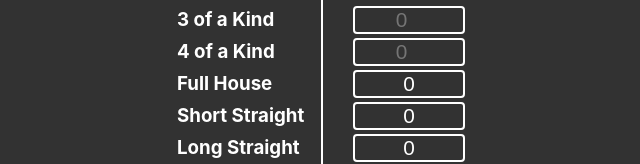
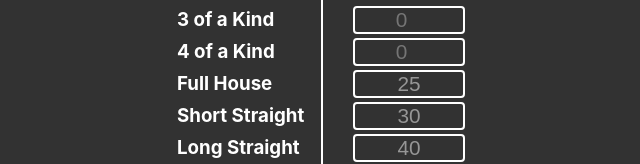
Before and after one commit to alexthehaszard/yahtzee-scorecard, a React (Create React App) app: page /play in a window 1280 px wide. Shown: the part 632-796 px from the top of the page, without its empty margins (319-959 px from the left). Built offline with nearby package versions, Linux system fonts and the light colour scheme.

Commit message:
accessibility changes and placeholder value for binary inputs

```diff
--- a/src/components/scorecard/BinaryInput.jsx
+++ b/src/components/scorecard/BinaryInput.jsx
@@ -6,11 +6,12 @@ export const BinaryInput = (props) => {
       <button
         style={{
           background: props.value === 0 ? "rgba(0,0,0,0)" : "white",
-          color: props.value === 0 ? "white" : "black",
+          color: props.value === 0 ? "rgba(150,150,150)" : "black",
         }}
         onClick={props.onclick}
+        aria-pressed={!!props.value}
       >
-        {props.value}
+        {props.value ? props.value : props.placeholder}
       </button>
     </div>
   );
--- a/src/components/scorecard/BinaryInputCollection.jsx
+++ b/src/components/scorecard/BinaryInputCollection.jsx
@@ -46,6 +46,7 @@ export const BinaryInputCollection = () => {
             value={m.count}
             title={m.title}
             onclick={() => onInputs(i)}
+            placeholder={m.points}
             isZapped={m.zapped}
             setZapped={() => toggleZap(i)}
             key={m.title}
--- a/src/components/scorecard/BinaryInputRow.jsx
+++ b/src/components/scorecard/BinaryInputRow.jsx
@@ -13,7 +13,11 @@ export const BinaryInputRow = (props) => {
       >
         {props.title}
       </h3>
-      <BinaryInput value={props.value} onclick={props.onclick}></BinaryInput>
+      <BinaryInput
+        value={props.value}
+        placeholder={props.placeholder}
+        onclick={props.onclick}
+      ></BinaryInput>
     </div>
   );
 };
--- a/src/index.css
+++ b/src/index.css
@@ -31,3 +31,11 @@ a {
 h1 {
   margin: 0px;
 }
+
+input:focus,
+button:focus {
+  outline-style: solid;
+  outline-offset: 2px;
+  outline-width: 2px;
+  outline-color: rgb(150, 150, 150);
+}
```
